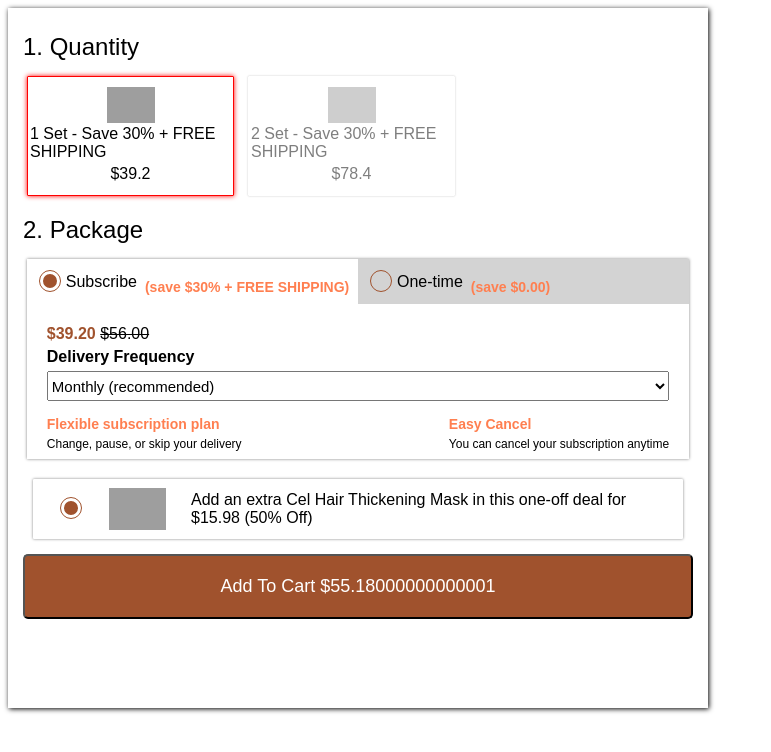
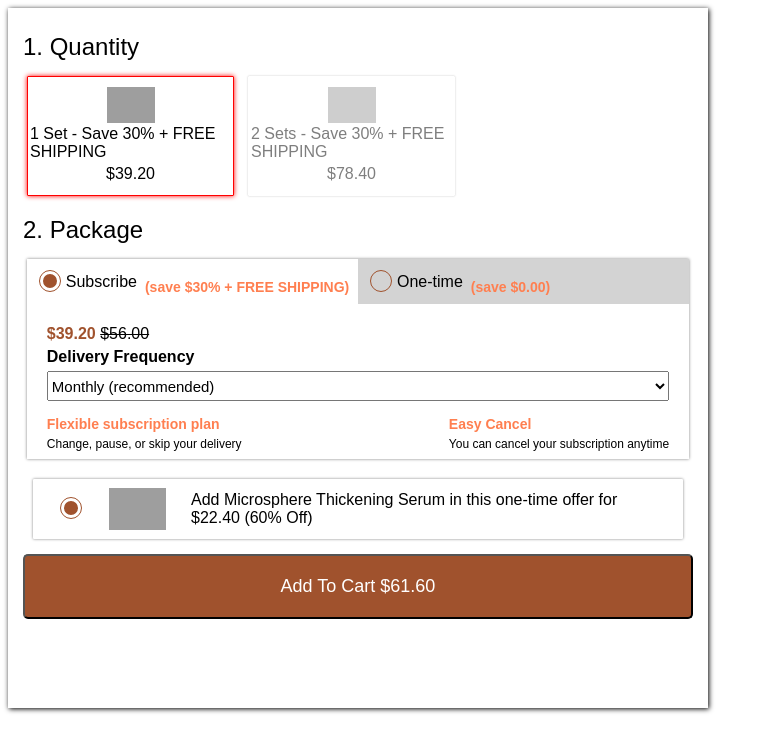
Before and after one commit to Malessi5/mokita-product-selector, a plain HTML site: page index.html in a window 1280 px wide. Both pictures are taken after a click on the element 358 px from the left and 509 px from the top of the page. Shown: the whole page, without its empty margins (0-771 px from the left). Drawn offline with Linux system fonts and the light colour scheme; grey boxes are pictures that could not be loaded.

Commit message:
update addon button

```diff
--- a/index.html
+++ b/index.html
@@ -53,7 +53,7 @@
         <div class = 'addon'>
           <div><input type='radio'></div>
           <div><img src='https://cdn.shopify.com/s/files/1/1847/3469/products/hair-mask_7b025128-3986-41fb-9216-6eb983bcfb9a.jpg?v=1599073171' class='prod-image'></div>
-          <div><p class = "addon-text">Add an extra Cel Hair Thickening Mask in this one-off deal for $15.98 (50% Off)</div>
+          <div><p class = "addon-text">Add Microsphere Thickening Serum in this one-time offer for $22.40 (60% Off)</div>
         </div>
       <button id='checkout'>Add To Cart <span class='total-cart'>$</span></button>
         </div>
--- a/script.js
+++ b/script.js
@@ -8,6 +8,7 @@ const addonText = document.querySelector(".addon-text");
 const addonPrice = 15.98;
 let savings = document.querySelectorAll(".parens");
 let totalPrice;
+
 const addonBtn = document.querySelector(".addon");
 const subSavings = document.querySelector("#sub-savings");
 const oneSavings = document.querySelector("#one-savings");
@@ -246,8 +247,11 @@ function createQuantityOption(product) {
   );
   let setText = document.createElement("p");
   let priceText = document.createElement("p");
-  setText.innerText = `${product.set} Set - Save ${product.savings}`;
-  priceText.innerText = `$${product.price}`;
+  product.set === 1
+    ? (setText.innerText = `${product.set} Set - Save ${product.savings}`)
+    : (setText.innerText = `${product.set} Sets - Save ${product.savings}`);
+
+  priceText.innerText = `$${product.price.toFixed(2)}`;
   prod.appendChild(img);
   prod.appendChild(setText);
   prod.appendChild(priceText);
@@ -325,6 +329,7 @@ function defaultPrices() {
   // subSavings.innerText = `(save $${prices[0].savings})`
 }
 
+function addOnButtonListener() {
   addonBtn.addEventListener("click", (e) => {
     // if(e.target.nodeName = 'DIV'){
 
@@ -332,20 +337,21 @@ addonBtn.addEventListener("click", (e) => {
     radio.checked = !radio.checked;
 
     if (order.addon) {
-    totalPrice -= addonPrice;
+      totalPrice -= serum.price;
       order.addon = false;
       // total.innerText = totalPrice;
       updateText();
       // cartText.innerText = `$${totalPrice}`
       // addonText.style.color='darkslategray'
     } else if (!order.addon) {
-    totalPrice += addonPrice;
+      totalPrice += serum.price;
       updateText();
       // total.innerText = totalPrice
       // cartText.innerText = `$${totalPrice}`
       order.addon = true;
     }
   });
+}
 
 function createPriceStrikethrough(price) {
   let stPrice = document.createElement("SPAN");
@@ -359,7 +365,7 @@ function createPriceStrikethrough(price) {
 
 function updateText() {
   // total.innerText = `$${totalPrice}`;
-  cartText.innerText = `$${totalPrice}`;
+  cartText.innerText = `$${totalPrice.toFixed(2)}`;
   //discount.innerText = `${selectedProduct.discount}% off`;
 
   if (subscribeChecked) {
@@ -404,3 +410,4 @@ function updateText() {
 
 defaultPrices();
 addPackageListeners();
+addOnButtonListener();
```
Lines whose indentation alone changed are shown as unchanged.
